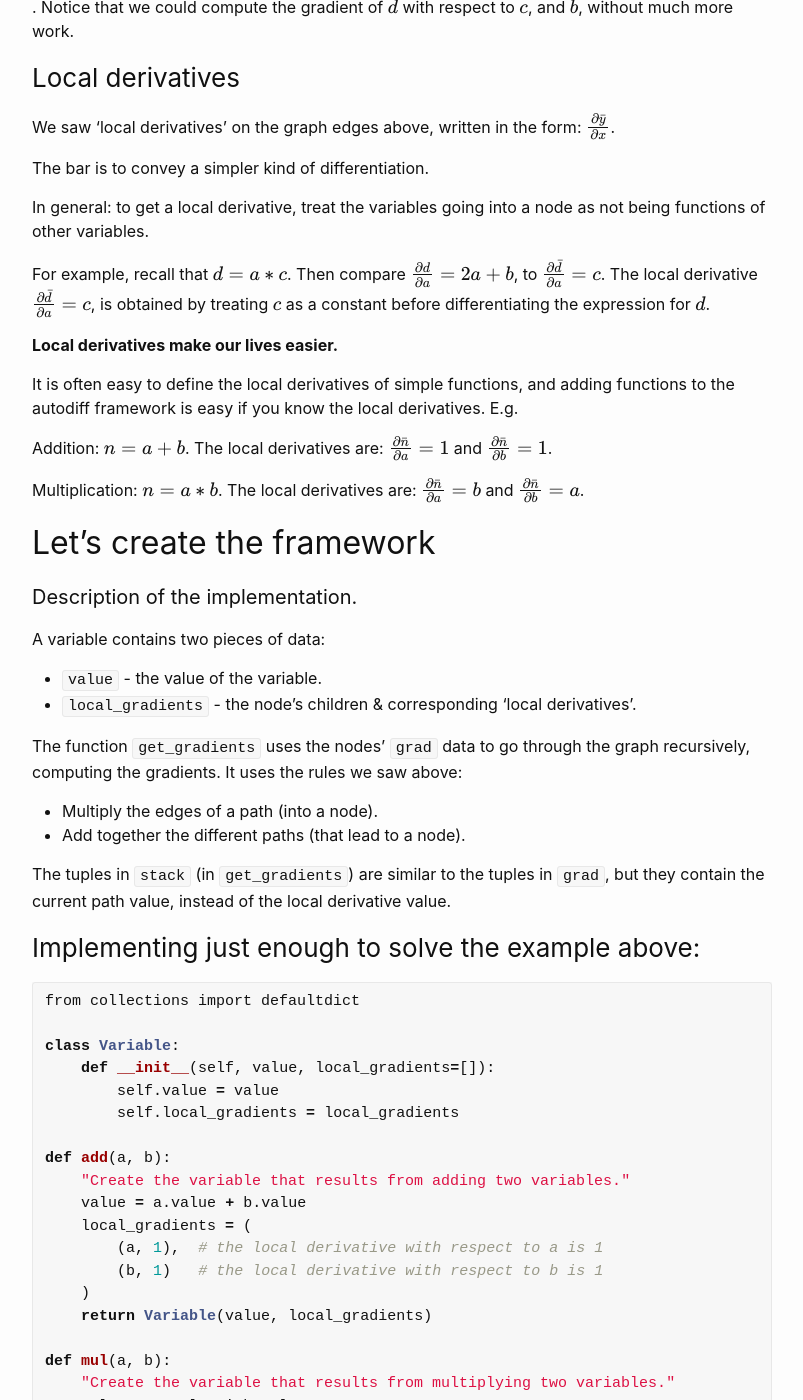
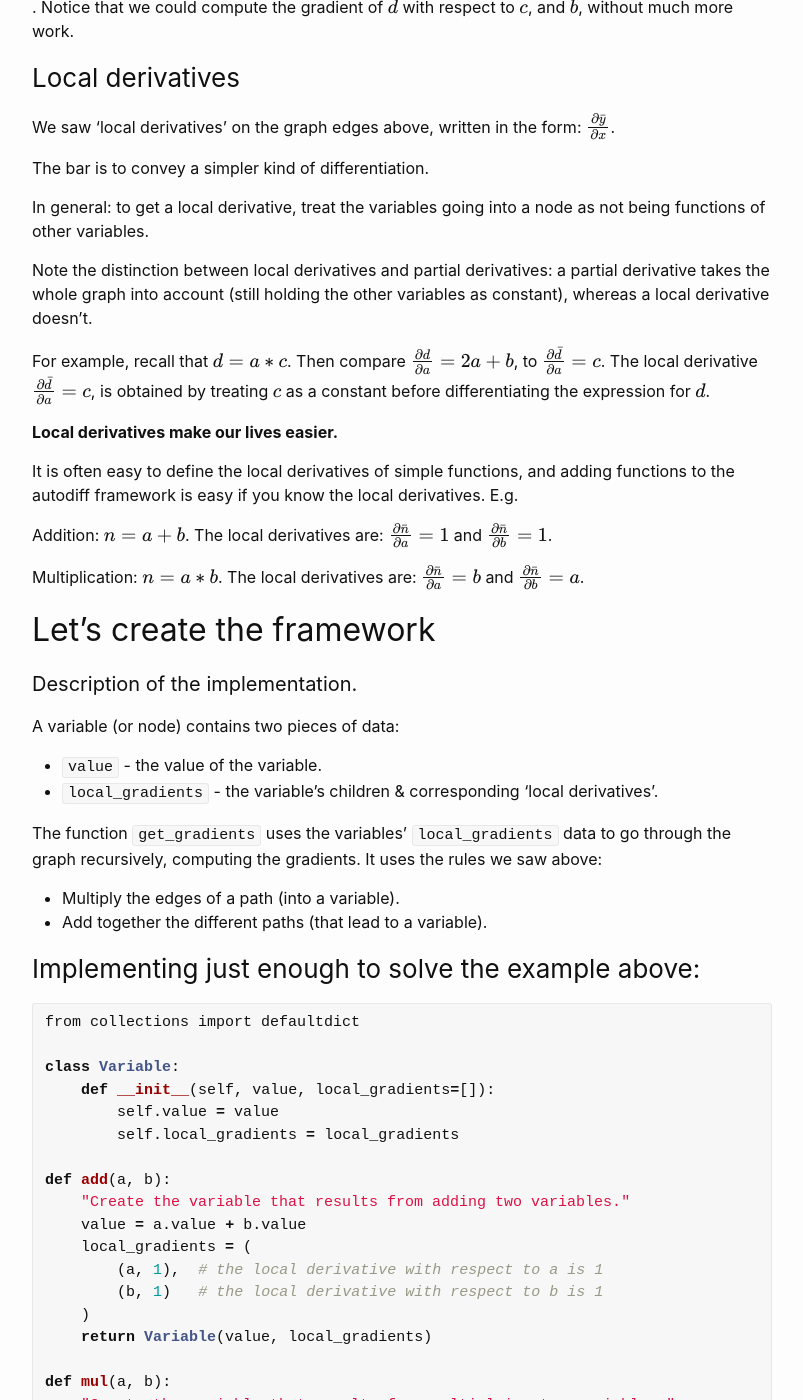
Before and after one commit to sradc/sradc.github.io, a Jekyll site: the page built from _posts/2020-06-11-autodiff.md, in a window 1280 px wide and 1400 px high, scrolled down 2897 px. Shown: the whole window, without its empty margins (238-1041 px from the left). Built offline with Jekyll 4.4.1, drawn with Linux system fonts in a browser that asks for light colours; formulas are drawn with MathJax 3; comment, search, counter and statistics services are not loaded.

Commit message:
Updated the description of the implementation.
To reflect the code changes added previously.

````diff
--- a/_posts/2020-06-11-autodiff.md
+++ b/_posts/2020-06-11-autodiff.md
@@ -104,6 +104,8 @@ The bar is to convey a simpler kind of differentiation.
 
 In general: to get a local derivative, treat the variables going into a node as not being functions of other variables.
 
+Note the distinction between local derivatives and partial derivatives: a partial derivative takes the whole graph into account (still holding the other variables as constant), whereas a local derivative doesn't.
+
 For example, recall that $d = a * c$. Then compare $ \frac{\partial{d}}{\partial{a}} = 2a + b $, to $ \frac{\partial \bar{d} }{\partial a} = c $. The local derivative $\frac{\partial \bar{d} }{\partial a}  = c$, is obtained by treating $c$ as a constant before differentiating the expression for $d$.
 
 **Local derivatives make our lives easier.**
@@ -117,31 +119,23 @@ The local derivatives are: $\frac{\partial \bar{n} }{\partial a}  = 1$ and $\fra
 Multiplication: $n = a * b$.
 The local derivatives are: $\frac{\partial \bar{n} }{\partial a}  = b$ and $\frac{\partial \bar{n} }{\partial b}  = a$.
 
-
 ## Let's create the framework
 
 #### Description of the implementation.
 
-A variable contains two pieces of data:
+A variable (or node) contains two pieces of data:
 
 - `value` - the value of the variable.
-- `local_gradients` - the node's children & corresponding 'local derivatives'.
+- `local_gradients` - the variable's children & corresponding 'local derivatives'.
 
-The function `get_gradients` uses the nodes' `grad` data to go through the
+The function `get_gradients` uses the variables' `local_gradients` data to go through the
 graph recursively, computing the gradients.
 It uses the rules we saw above:
 
-- Multiply the edges of a path (into a node).
-- Add together the different paths (that lead to a node).
-
-The tuples in `stack` (in `get_gradients`) are similar
-to the tuples in `grad`, but they contain the
-current path value, instead of the local derivative value.
-
+- Multiply the edges of a path (into a variable).
+- Add together the different paths (that lead to a variable).
 
 ### Implementing just enough to solve the example above:
-
-
 
 ```python
 from collections import defaultdict
@@ -467,8 +461,6 @@ The approach is:
 - We can then use NumPy operations
 - That's it..
 
-
-
 ```python
 import numpy as np
 
````
